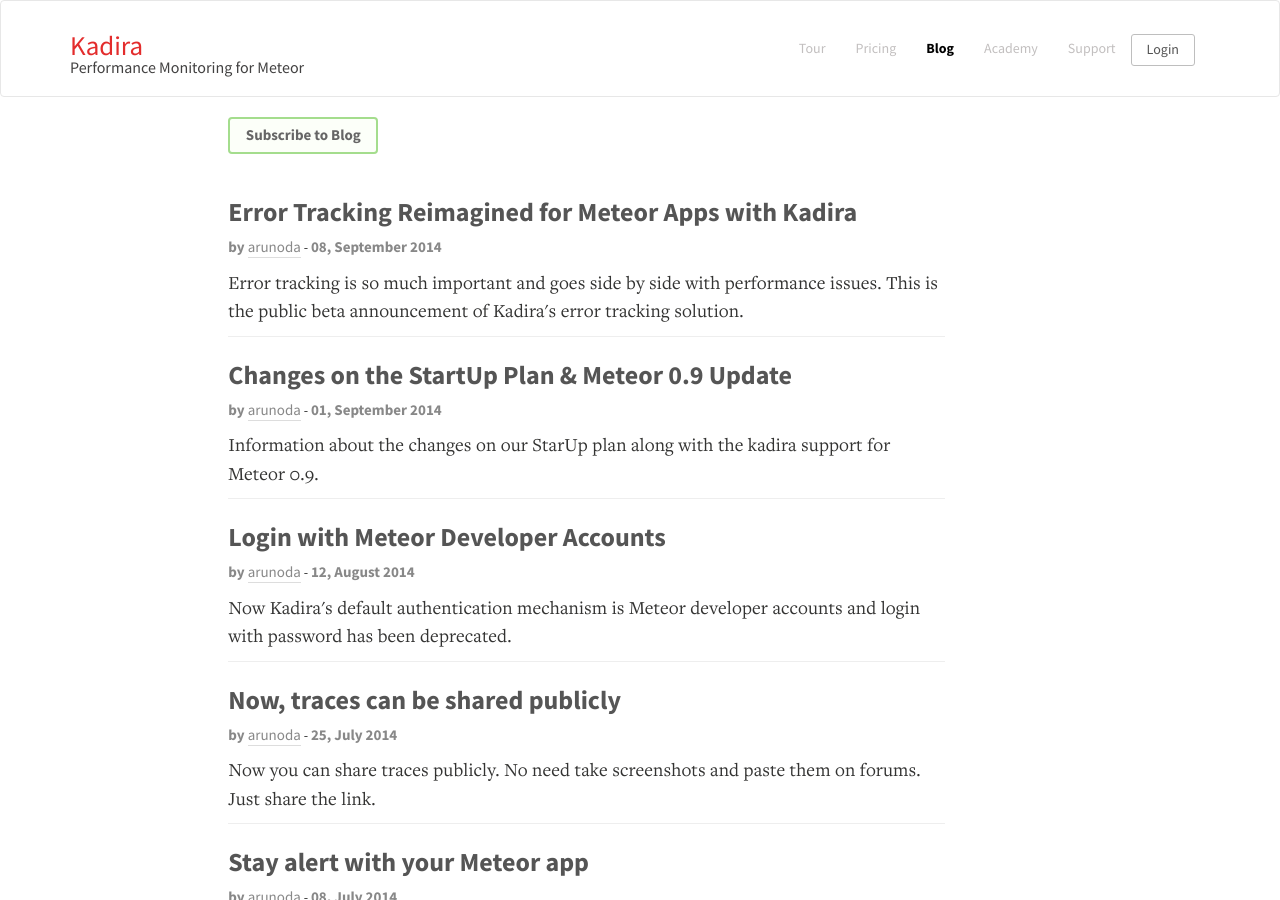
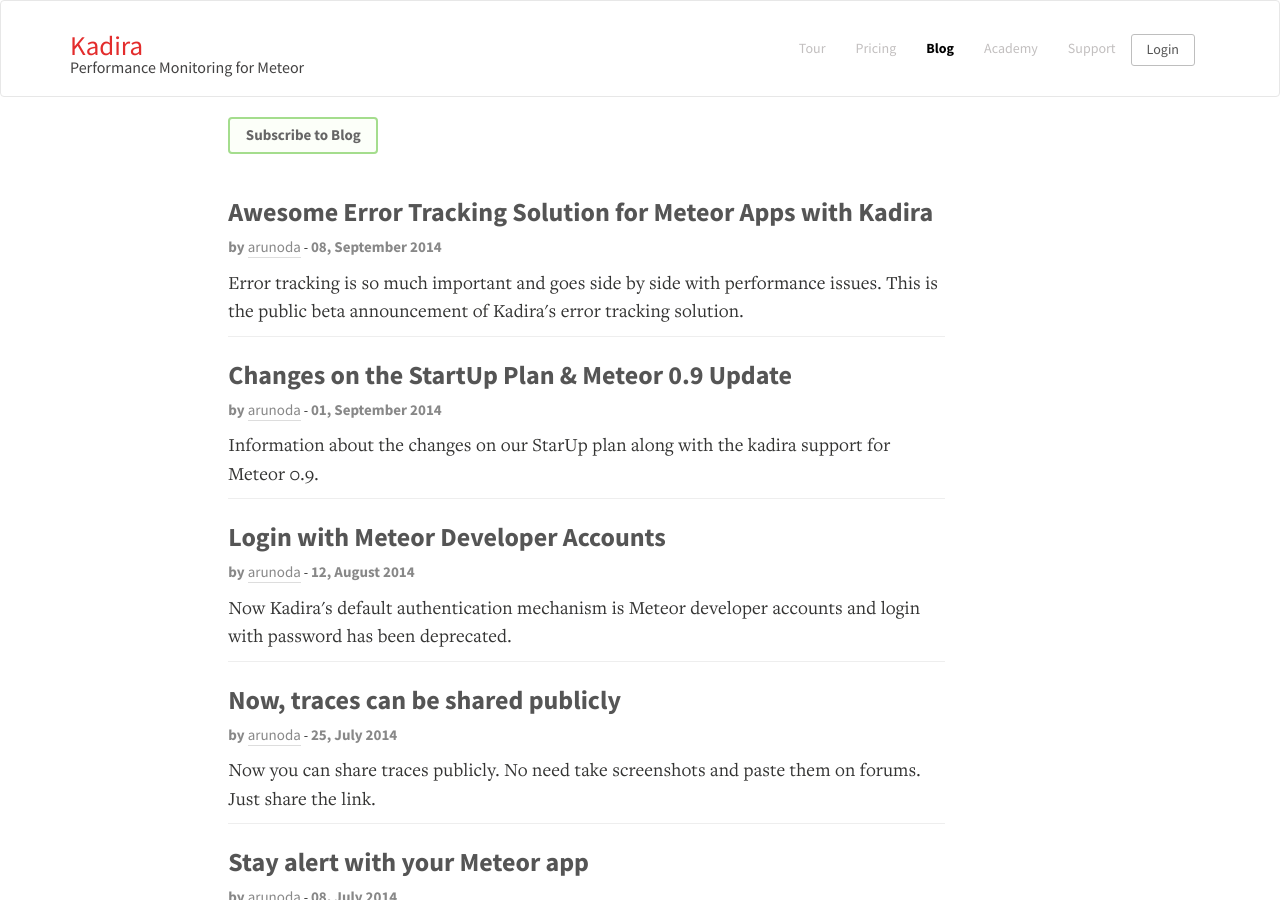
Before and after one commit to kadiraio/kadiraio.github.io, a Jekyll site: the page built from blog/index.html, in a window 1280 px wide and 900 px high. Built offline with Jekyll 4.4.1, drawn with Linux system fonts in a browser that asks for light colours.

```diff
--- a/_data/blog.yml
+++ b/_data/blog.yml
@@ -1,8 +1,8 @@
 ---
   -
-    title: "Error Tracking Reimagined for Meteor Apps with Kadira"
+    title: "Awesome Error Tracking Solution for Meteor Apps with Kadira"
     date: "08, September 2014"
-    link: /blog/error-tracking-re-imagined-for-meteor-apps-with-kadira
+    link: /blog/awesome-error-tracking-solution-for-meteor-apps-with-kadira
     summery: "Error tracking is so much important and goes side by side with performance issues. This is the public beta announcement of Kadira's error tracking solution."
   -
     title: "Changes on the StartUp Plan & Meteor 0.9 Update"
--- a/_posts/blog/2014-09-08-error-tracking-reimagined-with-kadira.md
+++ b/_posts/blog/2014-09-08-awesome-error-tracking-solution-for-meteor-apps-with-kadira.md
@@ -1,7 +1,7 @@
 ---
 layout: blog_post
-title: Error Tracking Reimagined for Meteor Apps with Kadira
-permalink: /blog/error-tracking-re-imagined-for-meteor-apps-with-kadira
+title: Awesome Error Tracking Solution for Meteor Apps with Kadira
+permalink: /blog/awesome-error-tracking-solution-for-meteor-apps-with-kadira
 ---
 
 Everybody hates errors -- whether it's in a Meteor app or not. Unfortunately, errors are something we can't avoid. So we must track and handle errors even though, we have tested our app a lot.
```
Also changed, not shown: other parts of _posts/blog/2014-09-08-awesome-error-tracking-solution-for-meteor-apps-with-kadira.md (+1 -1 lines).
